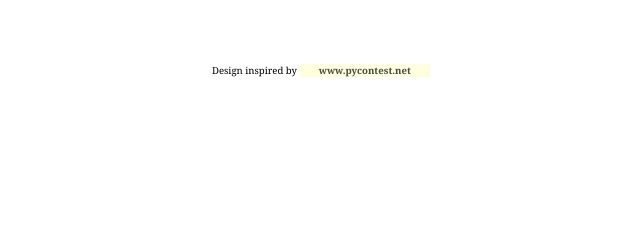
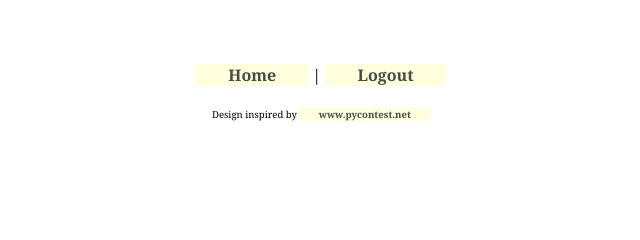
Before and after one commit to tamizhgeek/tweetscrapper, a Python web app: template templates/home.html in a window 1280 px wide. Shown: the part 339-579 px from the top of the page, without its empty margins (319-959 px from the left). Run offline with Jinja, Linux system fonts and the light colour scheme; the template is opened without the code that fills it, so the values that code supplies are empty.

Commit message:
Added a logout link

```diff
--- a/templates/base.html
+++ b/templates/base.html
@@ -130,7 +130,10 @@ font-weight: bold;
 </div>
 <div class="footer">
 <div id="menu">
-
+    <a href="/home">Home</a> |
+    <a href="/logout/">Logout</a>
+<br>
+<br>
 <div id="attr">Design inspired by <a href="http://www.pycontest.net/">www.pycontest.net</a><br></div>
 </div></div>
 
```
